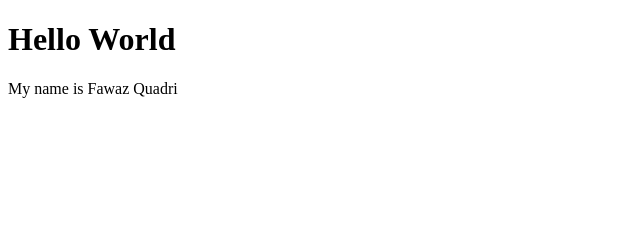
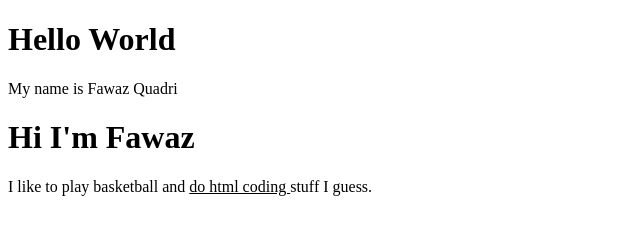
Before and after one commit to FawazQuadri/fawazquadri.github.io, a plain HTML site: page index.html in a window 1280 px wide. Shown: the whole page, without its empty margins (0-640 px from the left). Drawn offline with Linux system fonts and the light colour scheme.

Commit message:
Update index.html

```diff
--- a/index.html
+++ b/index.html
@@ -10,3 +10,8 @@
     <p1>My name is Fawaz Quadri</p1>
 </body>
 </html>
+
+<div>
+    <h1>Hi I'm Fawaz</h1>
+    <p>I like to play basketball and <span style= "text-decoration: underline"> do html coding </span> stuff I guess.</p>
+</div>
```
